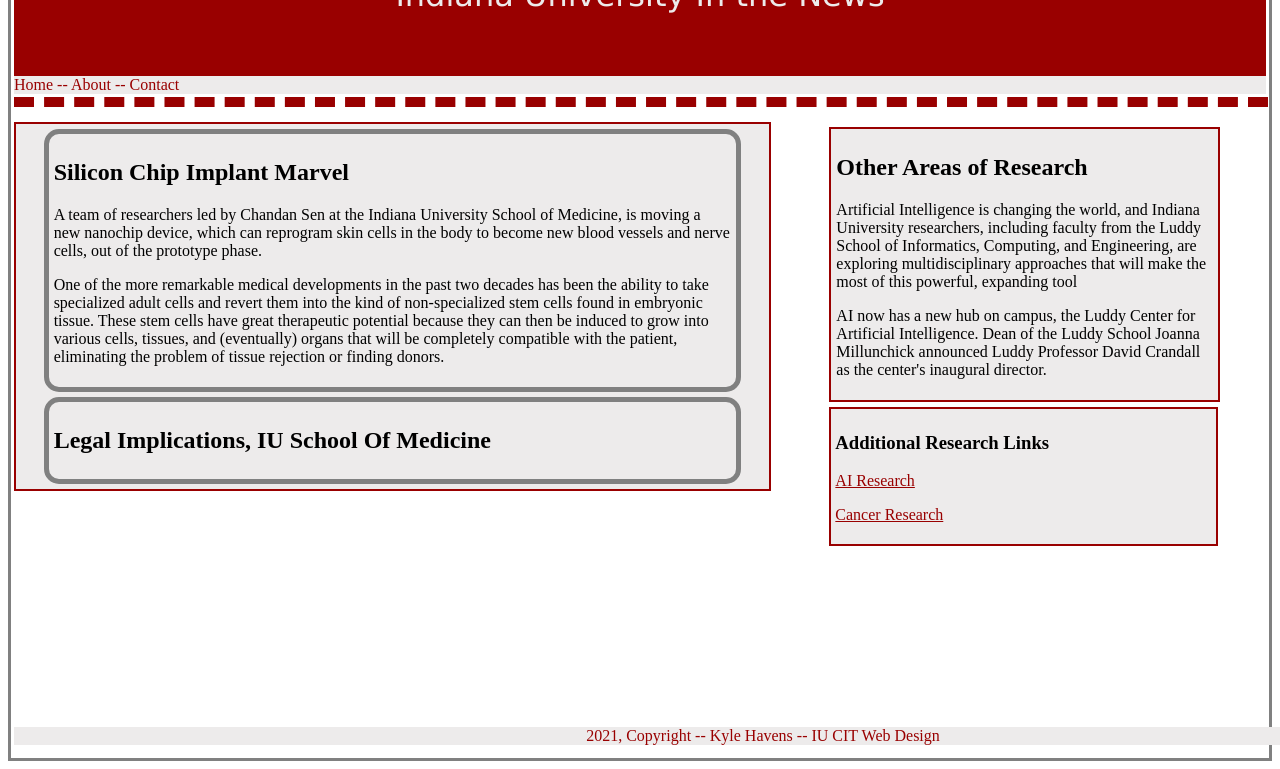
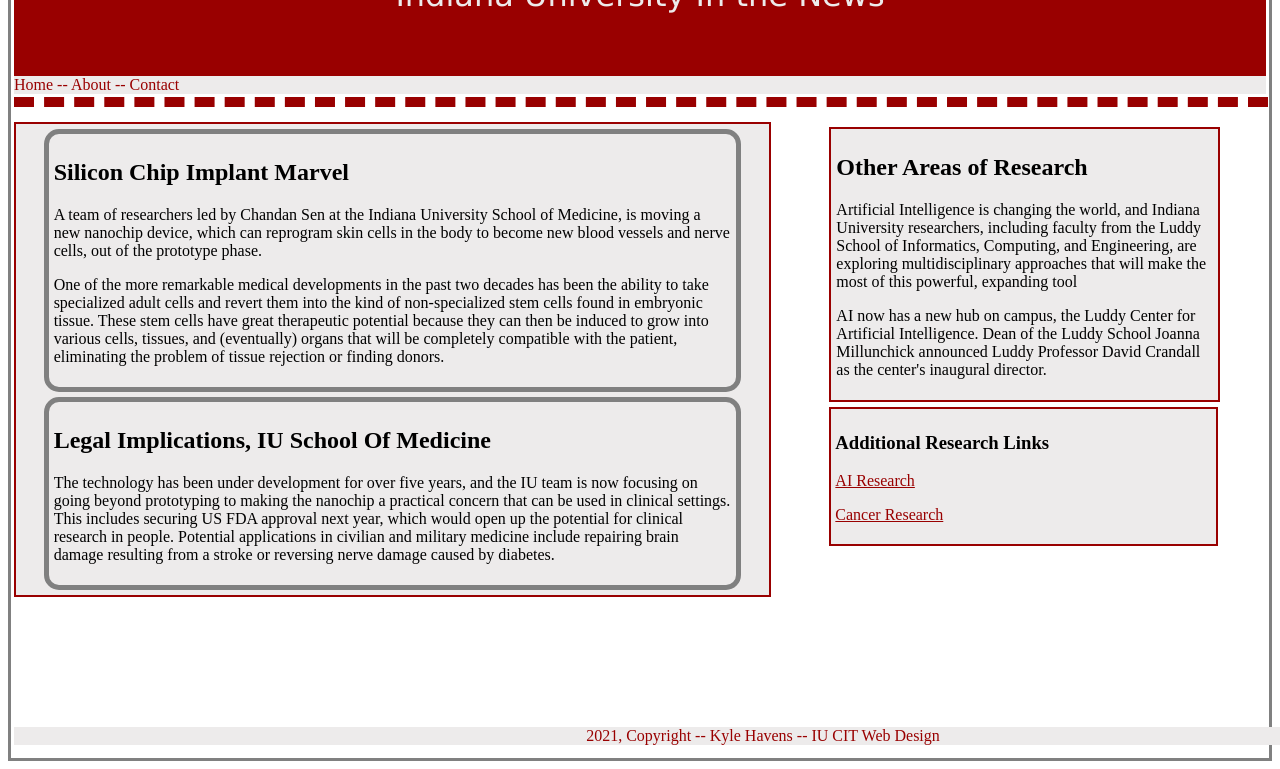
Before and after one commit to kahavens1927/Placing-Semantic-Tags, a plain HTML site: page index.html in a window 1280 px wide. Shown: the part 53-822 px from the top of the page. Drawn offline with Linux system fonts and the light colour scheme.

Commit message:
Add files via upload

```diff
--- a/index.html
+++ b/index.html
@@ -140,11 +140,19 @@ color: #990000;
 
     </article>
 
+
     <article>
 
     <h1>Legal Implications, IU School Of Medicine </h1>
 
     <p>
+
+      The technology has been under development for over five years, and the IU team
+      is now focusing on going beyond prototyping to making the nanochip a practical
+      concern that can be used in clinical settings. This includes securing US FDA approval
+      next year, which would open up the potential for clinical research in people.
+      Potential applications in civilian and military medicine include repairing brain
+      damage resulting from a stroke or reversing nerve damage caused by diabetes.
 
     </p>
 
```
